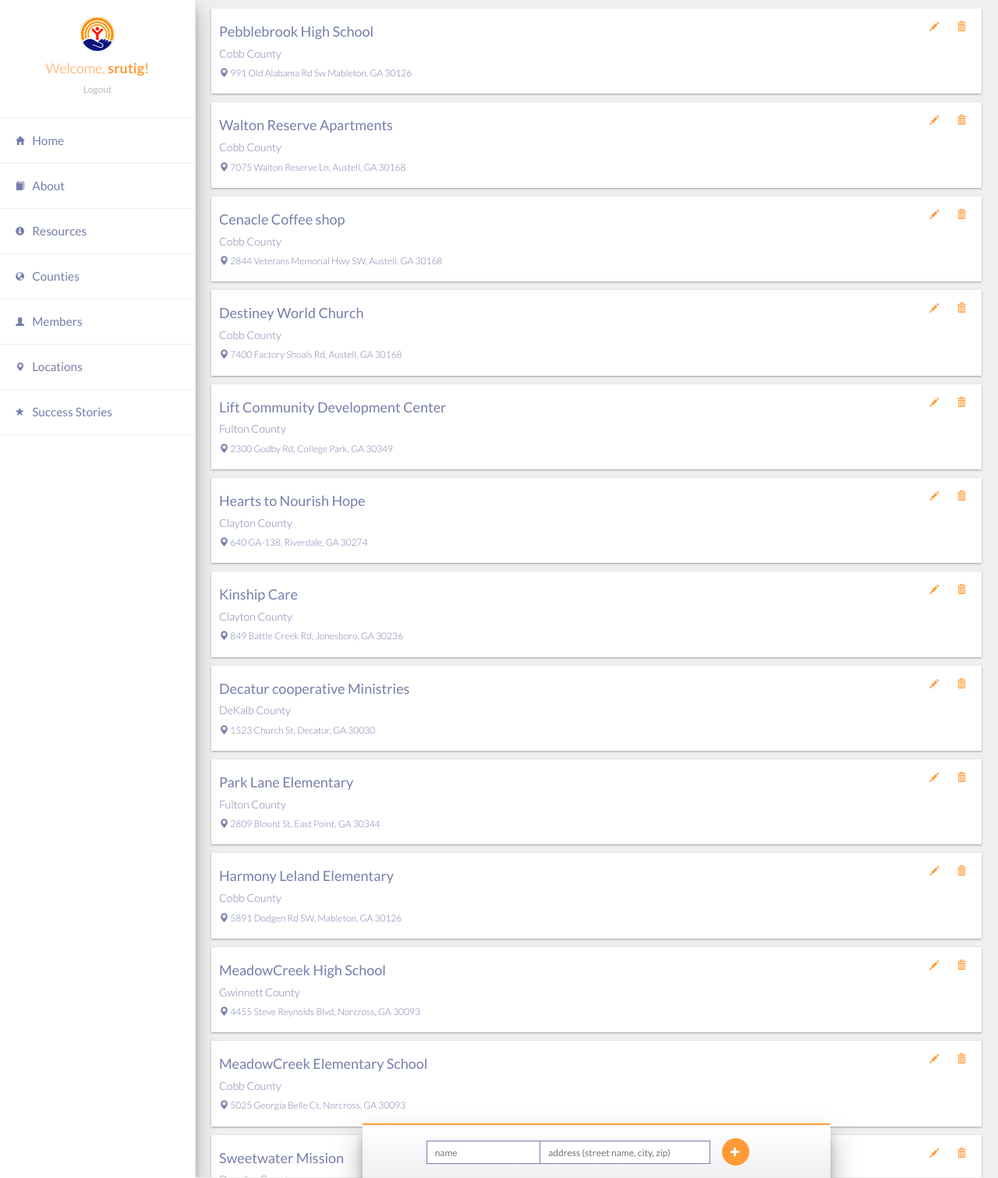
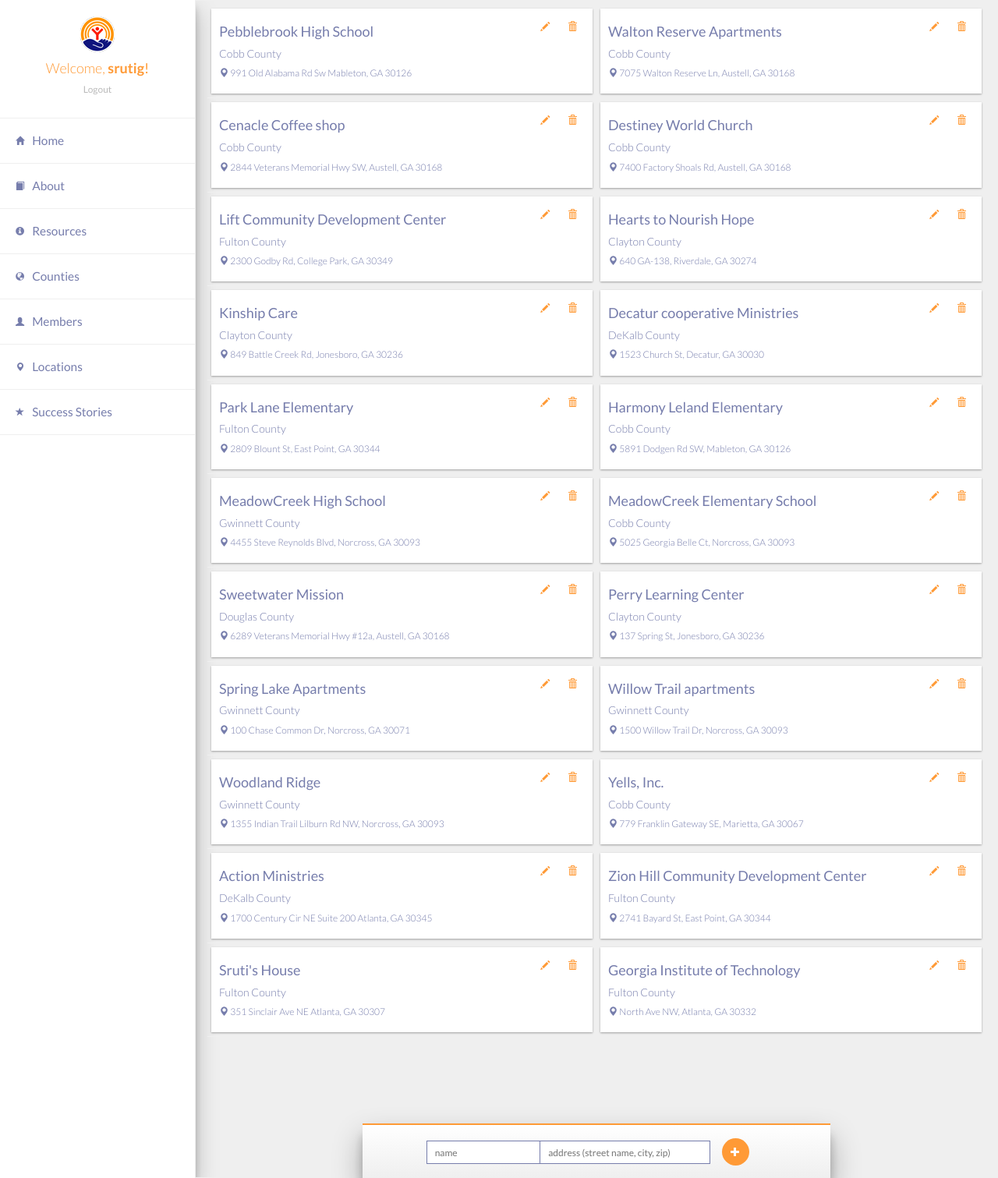
Before and after one commit to SrutiG/uw_achievement_club, a Flask app: page /administrator/locations in a window 1280 px wide. Shown: the whole page at 78% size. Run offline with Flask 2, Linux system fonts and the light colour scheme; a user stored in the database is signed in; data comes from the database, SQL or seed files in the repository; both versions use the stored data as it was after the commit; some libraries are stand-ins or nearby versions.

Commit message:
locations double up

```diff
--- a/app/static/css/admin.css
+++ b/app/static/css/admin.css
@@ -263,7 +263,7 @@
 .achievement-club-location {
     padding: 5px;
     border-bottom: 1px solid var(--primary_light);
-    width: 100%;
+    display: inline-block;
 }
 
 .address-input {
--- a/app/templates/admin-dash/locations/location.html
+++ b/app/templates/admin-dash/locations/location.html
@@ -1,5 +1,4 @@
-
-    <li class="achievement-club-location">
+<li class="achievement-club-location col-md-6 col-sm-12">
     <div class="admin-dash-item locations-list-item">
         <div class="admin-dash-item-wrapper locations-list-item-wrapper">
             <div class="location-left">
--- a/app/templates/admin-dash/locations/locations.html
+++ b/app/templates/admin-dash/locations/locations.html
@@ -1,12 +1,12 @@
 <div class="home-locations col-md-12">
     <div class="home-locations-wrapper">
-        <ul class="list-unstyled locations-list">
+        <ul class="list-unstyled locations-list inline">
             {% for location in locations %}
             {% with location=location %}
             {% include 'admin-dash/locations/location.html' %}
             {% endwith %}
             {% endfor %}
-            <li class="bottom-location-margin"></li>
+            <li class="bottom-location-margin col-md-12"></li>
         </ul>
         <div class="row form-group admin-dash-input-group add-location">
             <div class="col-xs-10 col-xs-offset-1">
```
Also changed, not shown: app/app.db. Lines whose indentation alone changed are shown as unchanged.
